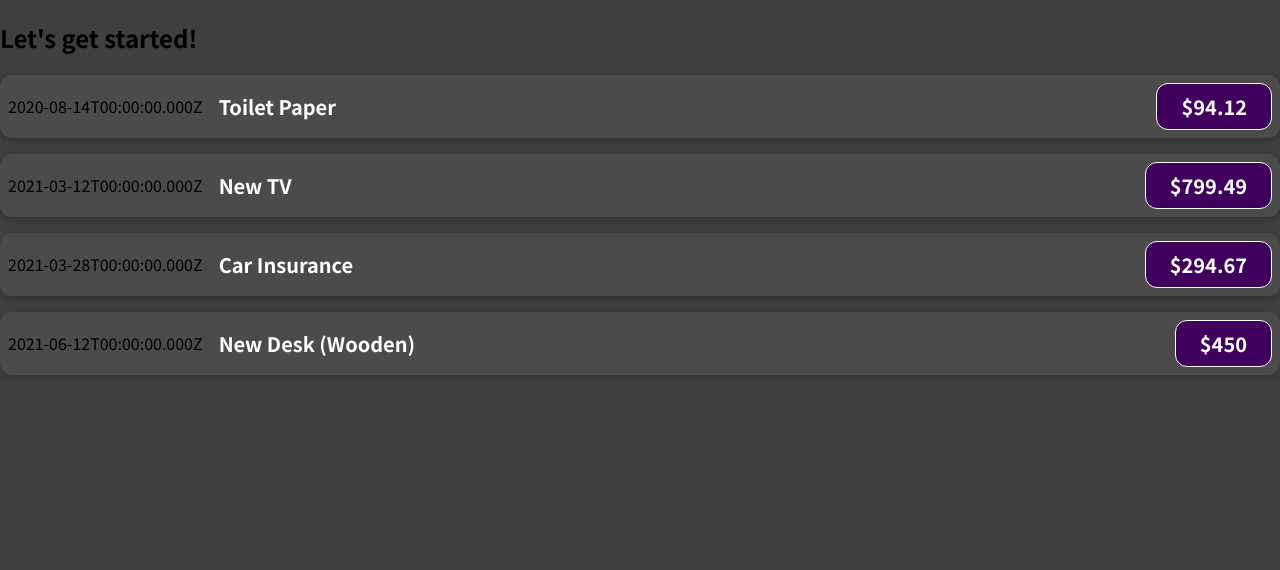
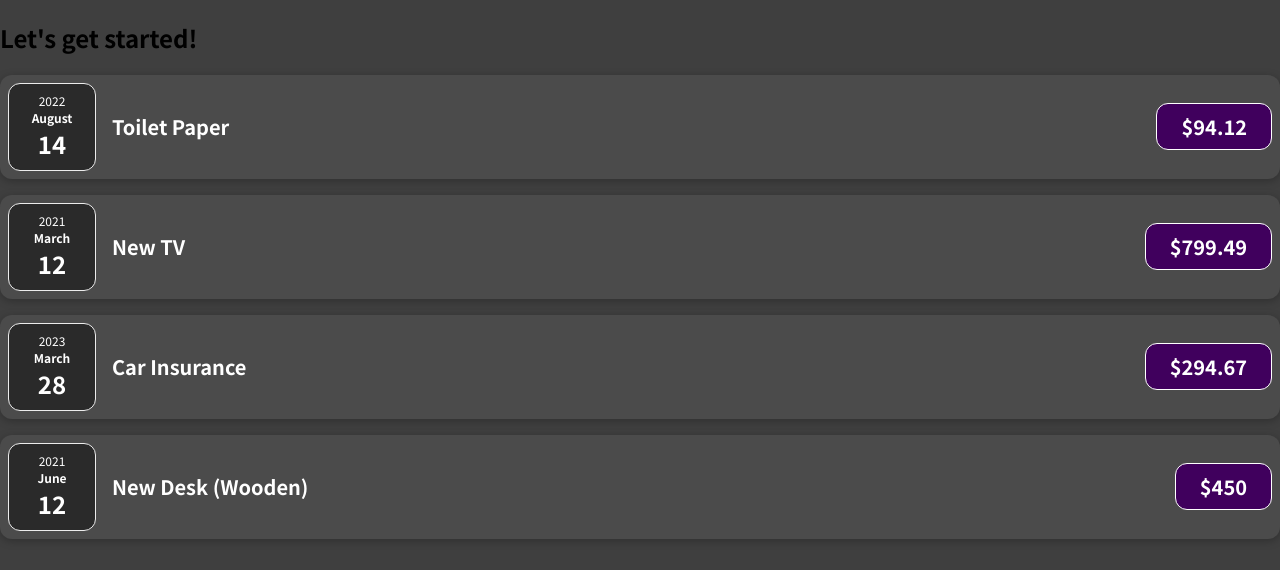
Before and after one commit to kangdy25/Into-the-React, a React (Create React App) app in the folder 01-starting-setup/: page / in a window 1280 px wide. Shown: the top 570 px of the page. Built offline with nearby package versions, Linux system fonts and the light colour scheme.

Commit message:
Learn how to seperate components in React

```diff
--- a/01-starting-setup/src/App.js
+++ b/01-starting-setup/src/App.js
@@ -5,14 +5,14 @@
     id: "e1",
     title: "Toilet Paper",
     amount: 94.12,
-    date: new Date(2020, 7, 14),
+    date: new Date(2022, 7, 14),
   },
   { id: "e2", title: "New TV", amount: 799.49, date: new Date(2021, 2, 12) },
   {
     id: "e3",
     title: "Car Insurance",
     amount: 294.67,
-    date: new Date(2021, 2, 28),
+    date: new Date(2023, 2, 28),
   },
   {
     id: "e4",
--- /dev/null
+++ b/01-starting-setup/src/components/ExpenseDate.css
@@ -0,0 +1,26 @@
+.expense-date {
+    display: flex;
+    flex-direction: column;
+    width: 5.5rem;
+    height: 5.5rem;
+    border: 1px solid #ececec;
+    background-color: #2a2a2a;
+    color: white;
+    border-radius: 12px;
+    align-items: center;
+    justify-content: center;
+}
+
+.expense-date__month {
+    font-size: 0.75rem;
+    font-weight: bold;
+}
+
+.expense-date__year {
+    font-size: 0.75rem;
+}
+
+.expense-date__day {
+    font-size: 1.5rem;
+    font-weight: bold;
+}
--- /dev/null
+++ b/01-starting-setup/src/components/ExpenseDate.jsx
@@ -0,0 +1,17 @@
+import "./ExpenseDate.css"
+
+function ExpenseDate(props) {
+    const year = props.date.getFullYear();
+    const month = props.date.toLocaleString('en-US', {month: 'long'});
+    const date = props.date.toLocaleString('en-US', {day: '2-digit'});
+
+    return (
+        <div className="expense-date">
+            <div className="expense-date__year">{year}</div>
+            <div className="expense-date__month">{month}</div>
+            <div className="expense-date__day">{date}</div>
+        </div>
+    );
+}
+
+export default ExpenseDate;
--- a/01-starting-setup/src/components/ExpenseItem.jsx
+++ b/01-starting-setup/src/components/ExpenseItem.jsx
@@ -1,9 +1,10 @@
+import ExpenseDate from "./ExpenseDate";
 import "./ExpenseItem.css";
 
 function ExpenseItem(props) {
     return (
         <div className="expense-item">
-            <div>{props.date.toISOString()}</div>
+            <ExpenseDate date={props.date}/>
             <div className="expense-item__description">
                 <h2>{props.title}</h2>
                 <div className="expense-item__price">${props.amount}</div>
@@ -11,4 +12,5 @@
         </div>
     );
 }
+
 export default ExpenseItem;
```
Also changed, not shown: 01-starting-setup/src/components/ExpenseItem.css (indentation only).
